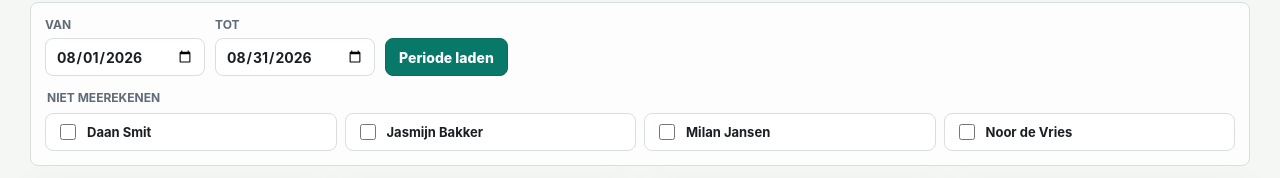
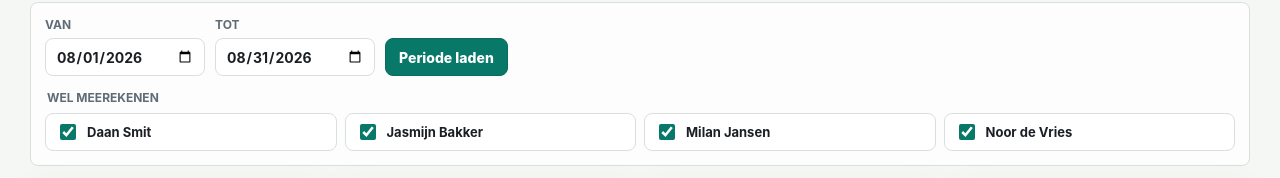
Before and after one commit to maxancedecot/GrippMCP, a Next.js app: page /dashboard in a window 1280 px wide. Shown: the part 200-378 px from the top of the page. Built offline with nearby package versions, Linux system fonts and the light colour scheme.

Commit message:
Invert employee filter to include selection

```diff
--- a/app/dashboard/page.tsx
+++ b/app/dashboard/page.tsx
@@ -60,7 +60,7 @@ type DashboardData = Aggregate & {
 type EmployeeFilterOption = {
   id: string;
   name: string;
-  excluded: boolean;
+  included: boolean;
 };
 
 type WorkingHoursSummary = {
@@ -120,11 +120,11 @@ export default async function DashboardPage({ searchParams }: { searchParams?: P
         <button type="submit">Periode laden</button>
         {dashboard.employeeFilters.length > 0 ? (
           <fieldset className="employee-filter">
-            <legend>Niet meerekenen</legend>
+            <legend>Wel meerekenen</legend>
             <div className="employee-filter-list">
               {dashboard.employeeFilters.map((employee) => (
                 <label key={employee.id} className="employee-filter-option">
-                  <input type="checkbox" name="exclude" value={employee.id} defaultChecked={employee.excluded} />
+                  <input type="checkbox" name="include" value={employee.id} defaultChecked={employee.included} />
                   <span>{employee.name}</span>
                 </label>
               ))}
@@ -624,18 +624,18 @@ function getEmployeeSelection(employees: JsonRecord[], params: DashboardSearchPa
   });
 
   const submitted = firstParam(params.employeeFilter) === "1";
-  const excludedIds = submitted
-    ? new Set(paramValues(params.exclude).filter((id) => employeeById.has(id)))
-    : new Set(Array.from(employeeById.entries()).filter(([, employee]) => isDefaultExcludedDashboardEmployee(employee)).map(([id]) => id));
+  const includedIds = submitted
+    ? new Set(paramValues(params.include).filter((id) => employeeById.has(id)))
+    : new Set(Array.from(employeeById.entries()).filter(([, employee]) => !isDefaultExcludedDashboardEmployee(employee)).map(([id]) => id));
   const options = Array.from(employeeById.entries())
     .map(([id, employee]) => ({
       id,
       name: employeeName(undefined, employee),
-      excluded: excludedIds.has(id)
+      included: includedIds.has(id)
     }))
     .sort((left, right) => left.name.localeCompare(right.name, "nl"));
   const includedEmployees = Array.from(employeeById.entries())
-    .filter(([id]) => !excludedIds.has(id))
+    .filter(([id]) => includedIds.has(id))
     .map(([, employee]) => employee);
 
   return {
```
